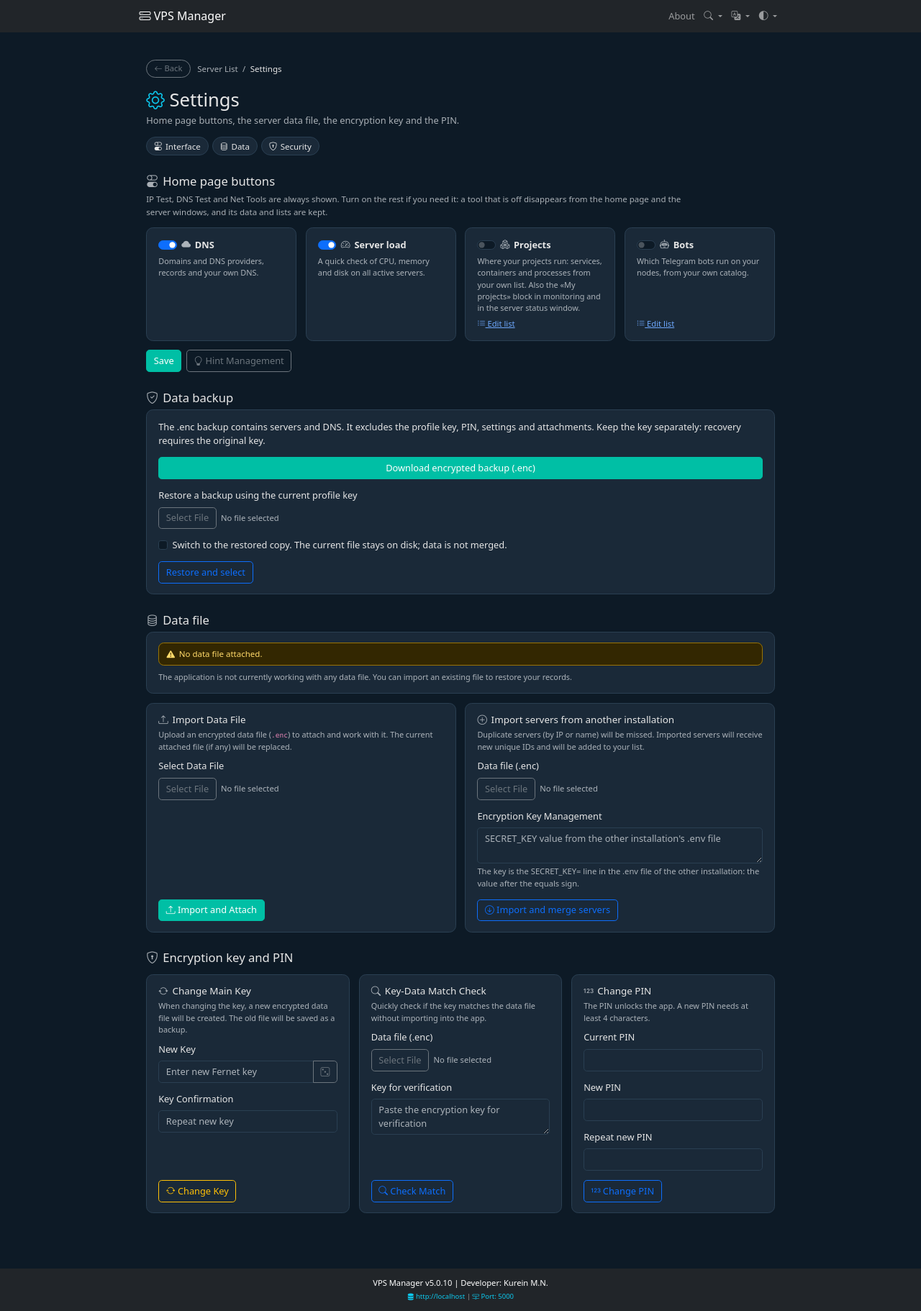
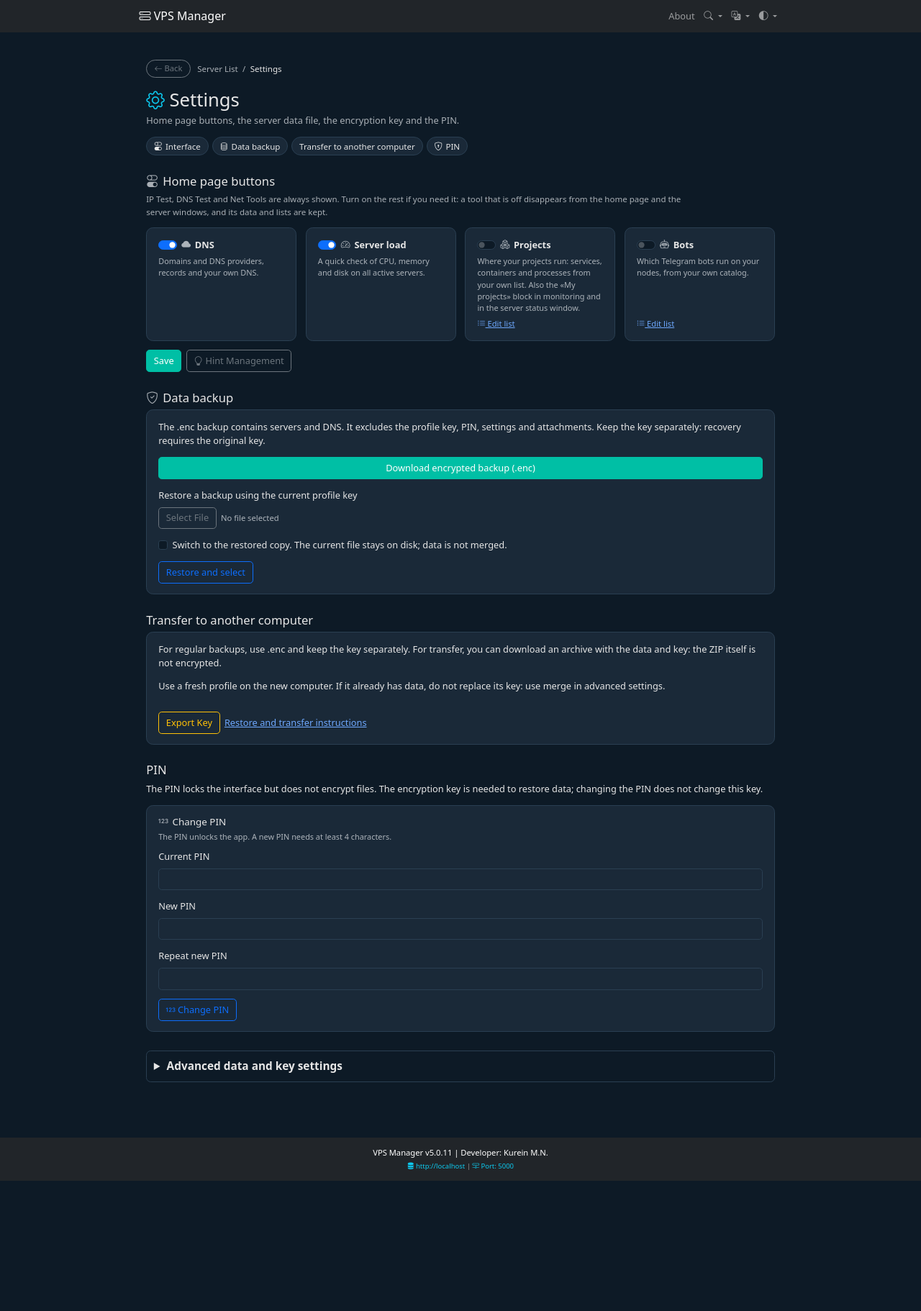
Before and after one commit to kureinmaxim/vpn-server-manager, a Flask app: page /settings in a window 1280 px wide. Shown: the whole page at 72% size. After the commit the page ends 1641 px from the top, so only its background shows below. Run offline with Flask 3, Linux system fonts and the light colour scheme; the visitor is signed in with stand-in values (Sample User, id 1); some libraries are stand-ins or nearby versions.

Commit message:
Separate everyday backup settings from advanced key tools; bump to 5.0.11

```diff
--- a/app/__init__.py
+++ b/app/__init__.py
@@ -227,7 +227,7 @@
         runtime_config = _load_json_if_exists(runtime_config_path) or {}
 
         app_info = (release_config or {}).get('app_info') or {
-            "version": app.config.get('APP_VERSION', '5.0.10'),
+            "version": app.config.get('APP_VERSION', '5.0.11'),
             "release_date": "29.10.2026",
             "last_updated": "2026-10-29",
             "developer": "Куреин М.Н."
@@ -244,7 +244,7 @@
     except Exception as e:
         app.logger.warning(f"Could not load app_info: {e}")
         app.config['app_info'] = {
-            "version": "5.0.10",
+            "version": "5.0.11",
             "release_date": "29.10.2026",
             "last_updated": "2026-10-29",
             "developer": "Куреин М.Н."
--- a/app/config.py
+++ b/app/config.py
@@ -56,7 +56,7 @@
             # Создаем минимальный .env
             with open(dotenv_path, 'w') as f:
                 f.write(f"SECRET_KEY={secret_key}\n")
-                f.write("APP_VERSION=5.0.10\n")
+                f.write("APP_VERSION=5.0.11\n")
                 f.write("BABEL_DEFAULT_LOCALE=en\n")
             print(f"✅ Created minimal .env at {dotenv_path}")
 
@@ -116,7 +116,7 @@
     BABEL_SUPPORTED_LOCALES = ['ru', 'en', 'zh']
 
     # Настройки приложения
-    APP_VERSION = os.getenv('APP_VERSION', '5.0.10')
+    APP_VERSION = os.getenv('APP_VERSION', '5.0.11')
     APP_NAME = 'VPNServerManager-Clean'
     APP_DATA_DIR = get_app_data_dir()
 
--- a/build_macos.py
+++ b/build_macos.py
@@ -432,10 +432,10 @@
                         return version
 
         print("⚠️ Файлы конфигурации версии не найдены, используем версию по умолчанию")
-        return '5.0.10'
+        return '5.0.11'
     except Exception as e:
         print(f"⚠️ Ошибка чтения конфигурации версии: {e}, используем версию по умолчанию")
-        return '5.0.10'
+        return '5.0.11'
 
 def main():
     """Local build: mutate resources, sign, verify, then package; fail closed."""
--- a/docker-compose.yml
+++ b/docker-compose.yml
@@ -1,6 +1,6 @@
 version: '3.8'
 
-# VPN Server Manager v5.0.10
+# VPN Server Manager v5.0.11
 # Docker Compose конфигурация для запуска приложения
 
 services:
@@ -13,7 +13,7 @@
       - FLASK_ENV=production
       - SECRET_KEY=your-production-secret-key-here
       # Раскомментируйте для кастомизации:
-      # - APP_VERSION=5.0.10
+      # - APP_VERSION=5.0.11
       # - BABEL_DEFAULT_LOCALE=en
       # - LOG_LEVEL=INFO
       # - DEFAULT_PIN=1234
@@ -46,7 +46,7 @@
       - FLASK_ENV=development
       - FLASK_DEBUG=1
       - SECRET_KEY=dev-secret-key
-      - APP_VERSION=5.0.10
+      - APP_VERSION=5.0.11
     volumes:
       # Hot reload - монтирование исходного кода
       - .:/app
--- a/setup.py
+++ b/setup.py
@@ -16,10 +16,10 @@
             if config_path.exists():
                 with open(config_path, "r", encoding="utf-8") as fh:
                     config = json.load(fh)
-                    return config.get('app_info', {}).get('version', '5.0.10')
+                    return config.get('app_info', {}).get('version', '5.0.11')
     except Exception:
-        return '5.0.10'
-    return '5.0.10'
+        return '5.0.11'
+    return '5.0.11'
 
 # Читаем README файл
 def read_readme():
--- a/static/css/settings.css
+++ b/static/css/settings.css
@@ -35,3 +35,6 @@
 .settings-path { font-size: .82rem; overflow-wrap: anywhere; color: inherit; }
 .settings-status + .settings-hint { margin-top: .6rem; }
 @media (max-width: 575.98px) { .settings-actions form.ms-auto { margin-left: 0 !important; } }
+
+.settings-advanced > summary { cursor: pointer; font-size: 1.2rem; font-weight: 600; padding: .75rem; border: 1px solid var(--bs-border-color); border-radius: .5rem; }
+.settings-advanced > summary:focus-visible { outline: 3px solid var(--bs-primary); outline-offset: 3px; }
--- a/templates/settings.html
+++ b/templates/settings.html
@@ -13,8 +13,9 @@
         <p class="text-body-secondary mb-0">{{ _('Кнопки главной страницы, файл данных с серверами, ключ шифрования и PIN.') }}</p>
         <nav class="settings-nav" aria-label="{{ _('Разделы настроек') }}">
             <a class="settings-chip" href="#ui-features"><i class="bi bi-toggles" aria-hidden="true"></i> {{ _('Интерфейс') }}</a>
-            <a class="settings-chip" href="#settings-data"><i class="bi bi-database" aria-hidden="true"></i> {{ _('Данные') }}</a>
-            <a class="settings-chip" href="#settings-security"><i class="bi bi-shield-lock" aria-hidden="true"></i> {{ _('Безопасность') }}</a>
+            <a class="settings-chip" href="#settings-backup"><i class="bi bi-database" aria-hidden="true"></i> {{ _('Резервная копия данных') }}</a>
+            <a class="settings-chip" href="#settings-transfer">{{ _('Перенести на другой компьютер') }}</a>
+            <a class="settings-chip" href="#settings-pin"><i class="bi bi-shield-lock" aria-hidden="true"></i> PIN</a>
         </nav>
     </header>
 
@@ -76,6 +77,41 @@
         </div>
     </section>
 
+    <section class="settings-section" id="settings-transfer">
+        <h2 class="settings-section-title">{{ _('Перенести на другой компьютер') }}</h2>
+        <div class="settings-panel">
+            <p>{{ _('Для обычной резервной копии используйте .enc и храните ключ отдельно. Для переноса можно скачать архив с данными и ключом: сам ZIP не зашифрован.') }}</p>
+            <p>{{ _('На новом компьютере используйте чистый профиль. Если там уже есть данные, не заменяйте его ключ: используйте объединение в дополнительных настройках.') }}</p>
+            <div class="settings-actions">
+                <button type="button" class="btn btn-outline-warning" data-export="key">{{ _('Экспортировать ключ') }}</button>
+                {% if active_data_file %}<button type="button" class="btn btn-outline-warning" data-export="package">{{ _('Незашифрованный архив секретов (.zip)') }}</button>{% endif %}
+                <a href="{{ url_for('main.help') }}#backup-transfer">{{ _('Инструкция по восстановлению и переносу') }}</a>
+            </div>
+        </div>
+    </section>
+    <section class="settings-section" id="settings-pin">
+        <h2 class="settings-section-title">PIN</h2>
+        <p>{{ _('PIN блокирует интерфейс, но не шифрует файлы. Ключ шифрования нужен для восстановления данных; смена PIN не меняет этот ключ.') }}</p>
+            <div class="settings-panel">
+                <h3><i class="bi bi-123" aria-hidden="true"></i> {{ _('Сменить PIN') }}</h3>
+                <p class="settings-hint">{{ _('PIN открывает приложение. Новый PIN — минимум 4 символа.') }}</p>
+                <form id="changePinSettingsForm" class="settings-form">
+                    <label for="oldPin" class="form-label">{{ _('Текущий PIN') }}</label>
+                    <input type="password" class="form-control" id="oldPin" autocomplete="current-password" required>
+                    <label for="newPin" class="form-label mt-3">{{ _('Новый PIN') }}</label>
+                    <input type="password" class="form-control" id="newPin" autocomplete="new-password" minlength="4" required>
+                    <label for="newPin2" class="form-label mt-3">{{ _('Повторите новый PIN') }}</label>
+                    <input type="password" class="form-control" id="newPin2" autocomplete="new-password" minlength="4" required>
+                    <div class="settings-actions">
+                        <button type="submit" class="btn btn-outline-primary"><i class="bi bi-123" aria-hidden="true"></i> {{ _('Сменить PIN') }}</button>
+                    </div>
+                    <div id="changePinSettingsMessage" class="settings-status mt-3" hidden></div>
+                </form>
+            </div>
+    </section>
+    <details class="settings-section settings-advanced" id="settings-advanced">
+        <summary>{{ _('Дополнительные настройки данных и ключа') }}</summary>
+        <p class="settings-hint mt-3">{{ _('Импорт, объединение, отвязка файла, проверка и смена ключа. Для обычной копии и восстановления используйте раздел выше.') }}</p>
     <section class="settings-section" id="settings-data">
         <h2 class="settings-section-title"><i class="bi bi-database" aria-hidden="true"></i> {{ _('Файл данных') }}</h2>
         <div class="settings-panel">
@@ -88,8 +124,6 @@
                 <p class="settings-hint">{{ _('Все данные о серверах загружаются из этого зашифрованного файла.') }}</p>
                 <div class="settings-actions">
                     <button type="button" class="btn btn-primary" data-export="data"><i class="bi bi-download" aria-hidden="true"></i> {{ _('Экспортировать данные') }}</button>
-                    <button type="button" class="btn btn-outline-warning" data-export="key"><i class="bi bi-key" aria-hidden="true"></i> {{ _('Экспортировать ключ') }}</button>
-                    <button type="button" class="btn btn-outline-warning" data-export="package"><i class="bi bi-archive" aria-hidden="true"></i> {{ _('Незашифрованный архив секретов (.zip)') }}</button>
                     <form action="{{ url_for('main.detach_data') }}" method="post" class="ms-auto" data-confirm-message="{{ _('Вы уверены, что хотите открепить файл данных? Список серверов будет пуст.') }}" onsubmit="return confirm(this.dataset.confirmMessage);">
                         <button type="submit" class="btn btn-outline-danger"><i class="bi bi-unlock" aria-hidden="true"></i> {{ _('Открепить файл') }}</button>
                     </form>
@@ -136,8 +170,8 @@
 
     {# ───────────── Безопасность ───────────── #}
     <section class="settings-section" id="settings-security">
-        <h2 class="settings-section-title"><i class="bi bi-shield-lock" aria-hidden="true"></i> {{ _('Ключ шифрования и PIN') }}</h2>
-        <div class="settings-grid settings-grid-3">
+        <h2 class="settings-section-title"><i class="bi bi-shield-lock" aria-hidden="true"></i> {{ _('Дополнительные настройки данных и ключа') }}</h2>
+        <div class="settings-grid settings-grid-2">
             <div class="settings-panel">
                 <h3><i class="bi bi-arrow-repeat" aria-hidden="true"></i> {{ _('Смена главного ключа') }}</h3>
                 <p class="settings-hint">{{ _('При смене ключа будет создан новый зашифрованный файл данных. Старый файл сохранится как резервная копия.') }}</p>
@@ -169,24 +203,10 @@
                 </form>
             </div>
 
-            <div class="settings-panel">
-                <h3><i class="bi bi-123" aria-hidden="true"></i> {{ _('Сменить PIN') }}</h3>
-                <p class="settings-hint">{{ _('PIN открывает приложение. Новый PIN — минимум 4 символа.') }}</p>
-                <form id="changePinSettingsForm" class="settings-form">
-                    <label for="oldPin" class="form-label">{{ _('Текущий PIN') }}</label>
-                    <input type="password" class="form-control" id="oldPin" autocomplete="current-password" required>
-                    <label for="newPin" class="form-label mt-3">{{ _('Новый PIN') }}</label>
-                    <input type="password" class="form-control" id="newPin" autocomplete="new-password" minlength="4" required>
-                    <label for="newPin2" class="form-label mt-3">{{ _('Повторите новый PIN') }}</label>
-                    <input type="password" class="form-control" id="newPin2" autocomplete="new-password" minlength="4" required>
-                    <div class="settings-actions">
-                        <button type="submit" class="btn btn-outline-primary"><i class="bi bi-123" aria-hidden="true"></i> {{ _('Сменить PIN') }}</button>
-                    </div>
-                    <div id="changePinSettingsMessage" class="settings-status mt-3" hidden></div>
-                </form>
-            </div>
+
         </div>
     </section>
+    </details>
 </div>
 
 <!-- Что и куда экспортируется -->
```
Also changed, not shown: docs/SECURITY_FOUNDATION_5.0_ru.md (+6 -0 lines), templates/help.html (+15 -1 lines), .github/ISSUE_TEMPLATE/bug.yml, CHANGELOG.md, README.md, translations/en/LC_MESSAGES/messages.po, translations/zh/LC_MESSAGES/messages.po, 3 other files.
